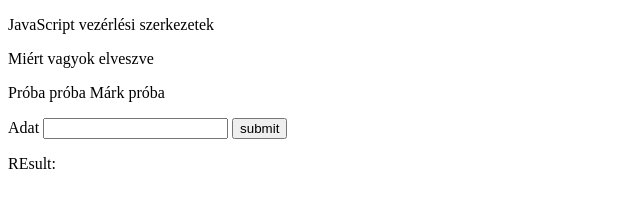
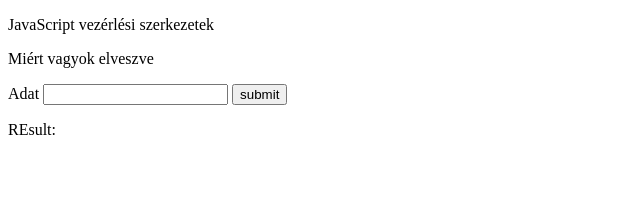
Before and after one commit to defalt1337/210317_csapatmunka, a plain HTML site: page newwhat/index.html in a window 1280 px wide. Shown: the whole page, without its empty margins (0-640 px from the left). Drawn offline with Linux system fonts and the light colour scheme.

Commit message:
Update index.html

```diff
--- a/newwhat/index.html
+++ b/newwhat/index.html
@@ -11,7 +11,6 @@
     <header>
         <p>JavaScript vezérlési szerkezetek</p>
         <p>Miért vagyok elveszve</p>
-        <p>Próba próba Márk próba</p>
     </header>
     <main>
         <form>
```
